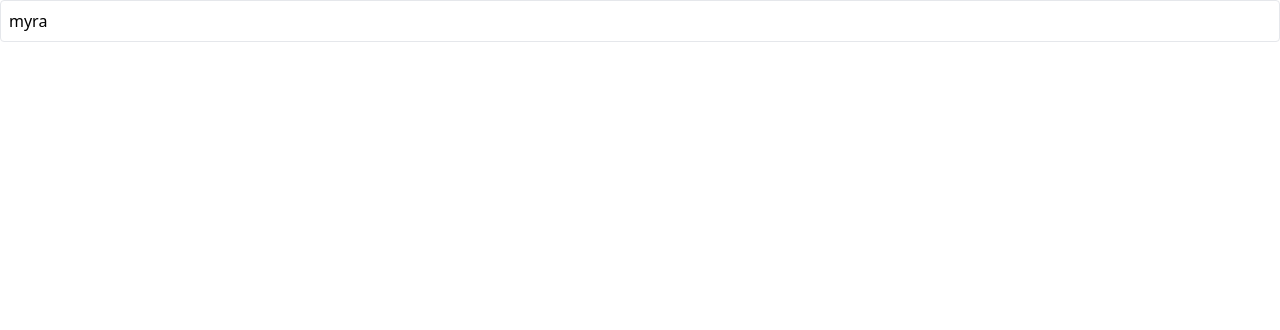
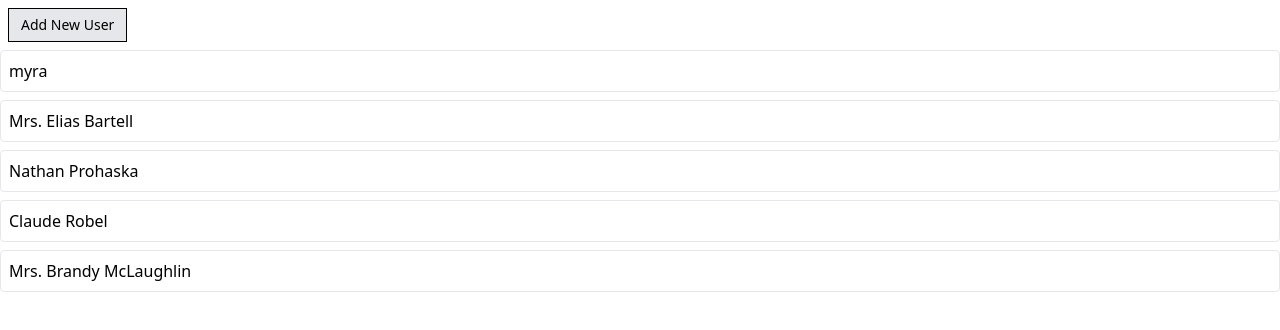
Before and after one commit to miguelkubrusly/users-albums-app, a React (Create React App) app: page / in a window 1280 px wide. Shown: the top 330 px of the page. Built offline with nearby package versions, Linux system fonts and the light colour scheme; data requests are answered from the project's data file.

Commit message:
feat(users): btn for adding user (made with faker)

```diff
--- a/db.json
+++ b/db.json
@@ -1,5 +1,26 @@
 {
-  "users": [{ "id": 0, "name": "myra" }],
+  "users": [
+    {
+      "id": "0",
+      "name": "myra"
+    },
+    {
+      "id": "041f",
+      "name": "Mrs. Elias Bartell"
+    },
+    {
+      "id": "b0e2",
+      "name": "Nathan Prohaska"
+    },
+    {
+      "id": "718a",
+      "name": "Claude Robel"
+    },
+    {
+      "id": "9f5c",
+      "name": "Mrs. Brandy McLaughlin"
+    }
+  ],
   "albums": [],
   "photos": []
 }
--- a/src/components/UserList.tsx
+++ b/src/components/UserList.tsx
@@ -7,6 +7,8 @@ import { useDispatch, useSelector } from "react-redux";
 import { fetchUsers } from "../thunks/fetchUsers";
 import { AppDispatch, RootState } from "../store/store";
 import Skeleton from "./Skeleton";
+import { addUser } from "../store/store";
+import Button from "./Button";
 
 function UserList() {
   const dispatch = useDispatch<AppDispatch>();
@@ -14,6 +16,10 @@ function UserList() {
   const { data, isLoading, error } = useSelector((state: RootState) => {
     return state.users;
   });
+
+  const handleAddUser = () => {
+    dispatch(addUser());
+  };
 
   const renderedUsers = data.map((user) => (
     <div key={user.id} className="mb-2 border rounded">
@@ -28,12 +34,17 @@ function UserList() {
   }, [dispatch]);
 
   if (isLoading) {
-    return <Skeleton times={7} className="h-10 w-11/12 mx-auto mt-4" />;
+    return <Skeleton times={7} className="h-10 w-full" />;
   }
   if (error) {
     return <div>Error fetching data...</div>;
   }
-  return <div>{renderedUsers}</div>;
+  return (
+    <div>
+      <Button onClick={handleAddUser}>Add New User</Button>
+      {renderedUsers}
+    </div>
+  );
 }
 
 export default UserList;
--- a/src/store/slices/userSlice.ts
+++ b/src/store/slices/userSlice.ts
@@ -1,5 +1,6 @@
 import { createSlice, PayloadAction } from "@reduxjs/toolkit";
 import { fetchUsers } from "../../thunks/fetchUsers";
+import { addUser } from "../../thunks/addUser";
 
 const initialState: State = {
   data: [],
@@ -9,16 +10,9 @@ const initialState: State = {
 };
 
 const userSlice = createSlice({
-  name: "user",
+  name: "users",
   initialState,
-  reducers: {
-    addUser(state, action: PayloadAction<User>) {
-      state.data.push(action.payload);
-    },
-    removeUser(state, action: PayloadAction<number>) {
-      state.data.splice(action.payload, 1);
-    },
-  },
+  reducers: {},
   extraReducers: (builder) => {
     builder
       .addCase(fetchUsers.pending, (state) => {
@@ -31,9 +25,20 @@ const userSlice = createSlice({
       .addCase(fetchUsers.rejected, (state, action) => {
         state.isLoading = false;
         state.error = action.error;
+      })
+      .addCase(addUser.pending, (state, action) => {
+        state.isLoading = true;
+      })
+      .addCase(addUser.fulfilled, (state, action) => {
+        state.isLoading = false;
+        state.data.push(action.payload);
+      })
+      .addCase(addUser.rejected, (state, action) => {
+        state.isLoading = false;
+        state.error = action.error;
       });
   },
 });
 
 export const userReducer = userSlice.reducer;
-export const { addUser, removeUser } = userSlice.actions;
+// export const { removeUser } = userSlice.actions;
--- a/src/store/store.ts
+++ b/src/store/store.ts
@@ -10,3 +10,5 @@ const store = configureStore({
 export type AppDispatch = typeof store.dispatch;
 export type RootState = ReturnType<typeof store.getState>;
 export { store };
+export * from "../thunks/fetchUsers";
+export * from "../thunks/addUser";
```
